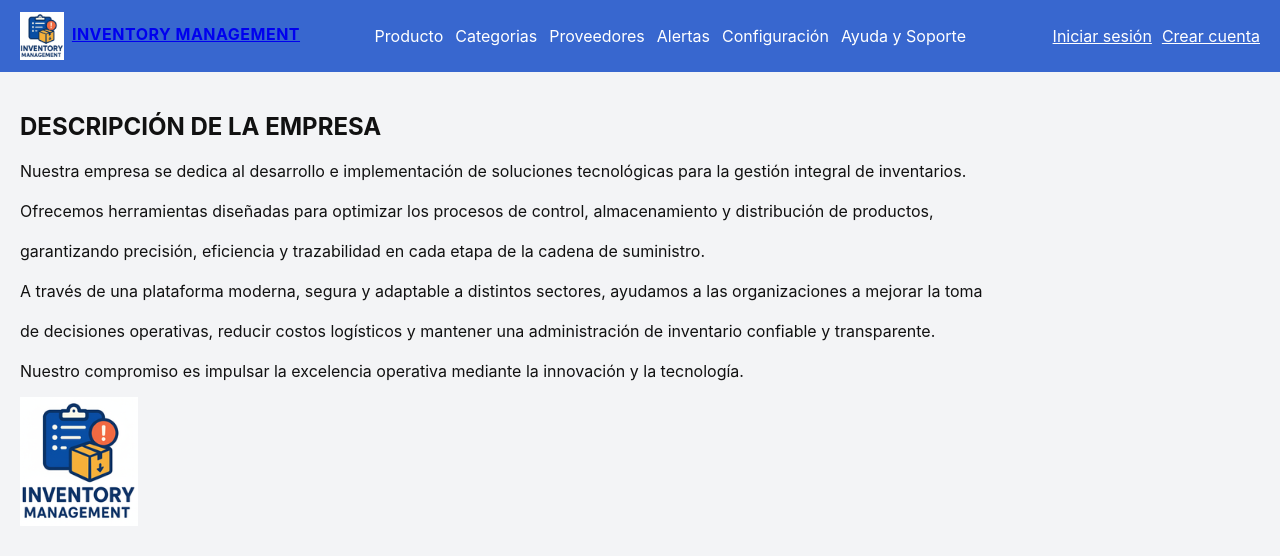
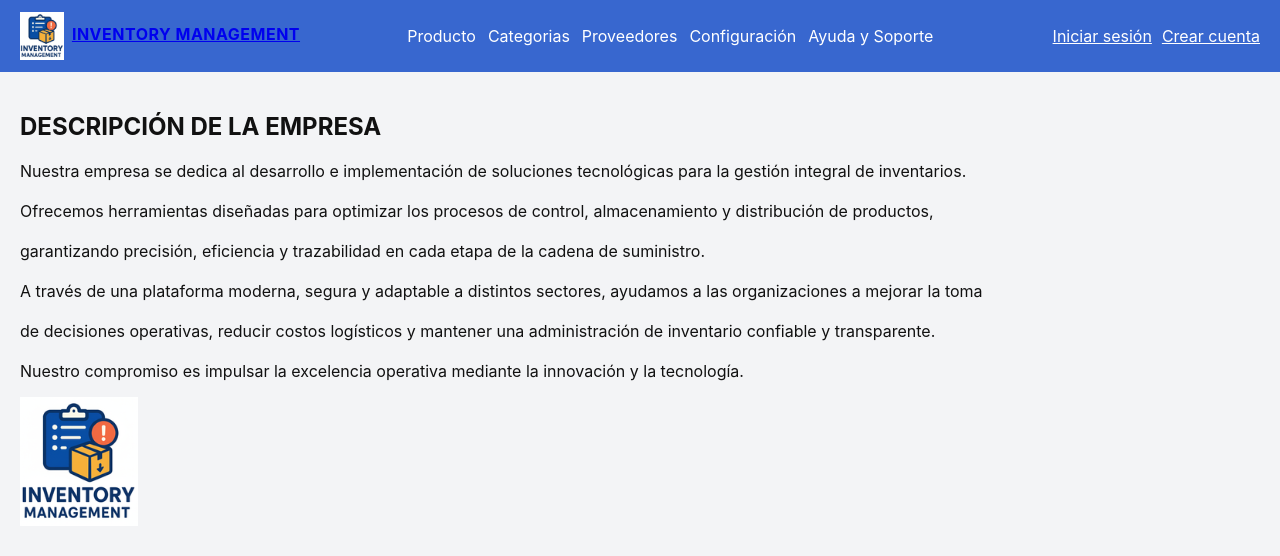
Before and after one commit to mcvera03/inventory-app-react, a React (Vite) app: page / in a window 1280 px wide. Shown: the top 556 px of the page. Built offline with nearby package versions, Linux system fonts and the light colour scheme; no server answers.

Commit message:
Remove 'Alertas' link from Navbar

```diff
--- a/src/components/Navbar.jsx
+++ b/src/components/Navbar.jsx
@@ -32,9 +32,7 @@ export default function Navbar(){
         <Link to="/productos" className="pill">Producto</Link>
         <Link to="/categorias" className="pill">Categorias</Link>
         <Link to="/proveedores" className="pill">Proveedores</Link>
-        <Link to="/alertas" className="pill">Alertas</Link>
 
-        {/* ✅ AGREGAMOS ESTOS */}
         <Link to="/configuracion" className="pill">Configuración</Link>
         <Link to="/soporte" className="pill">Ayuda y Soporte</Link>
       </div>
```
